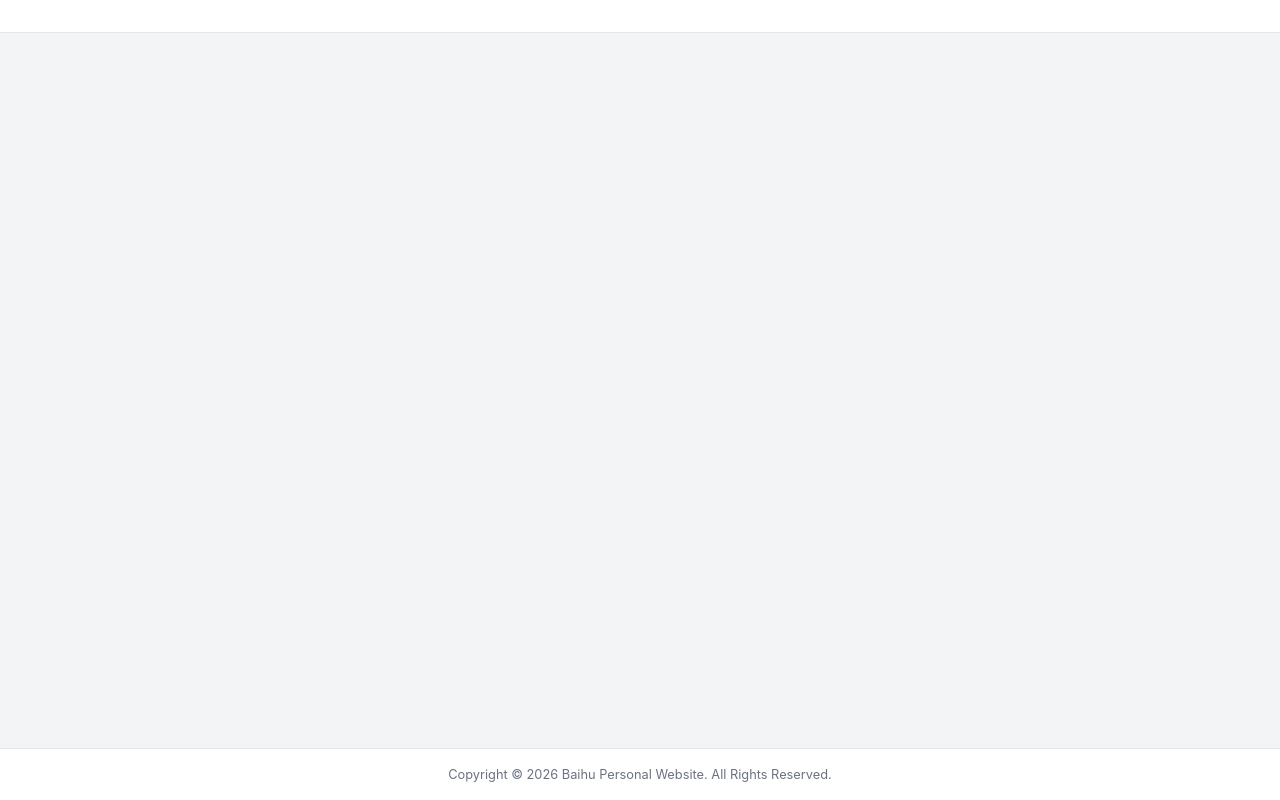
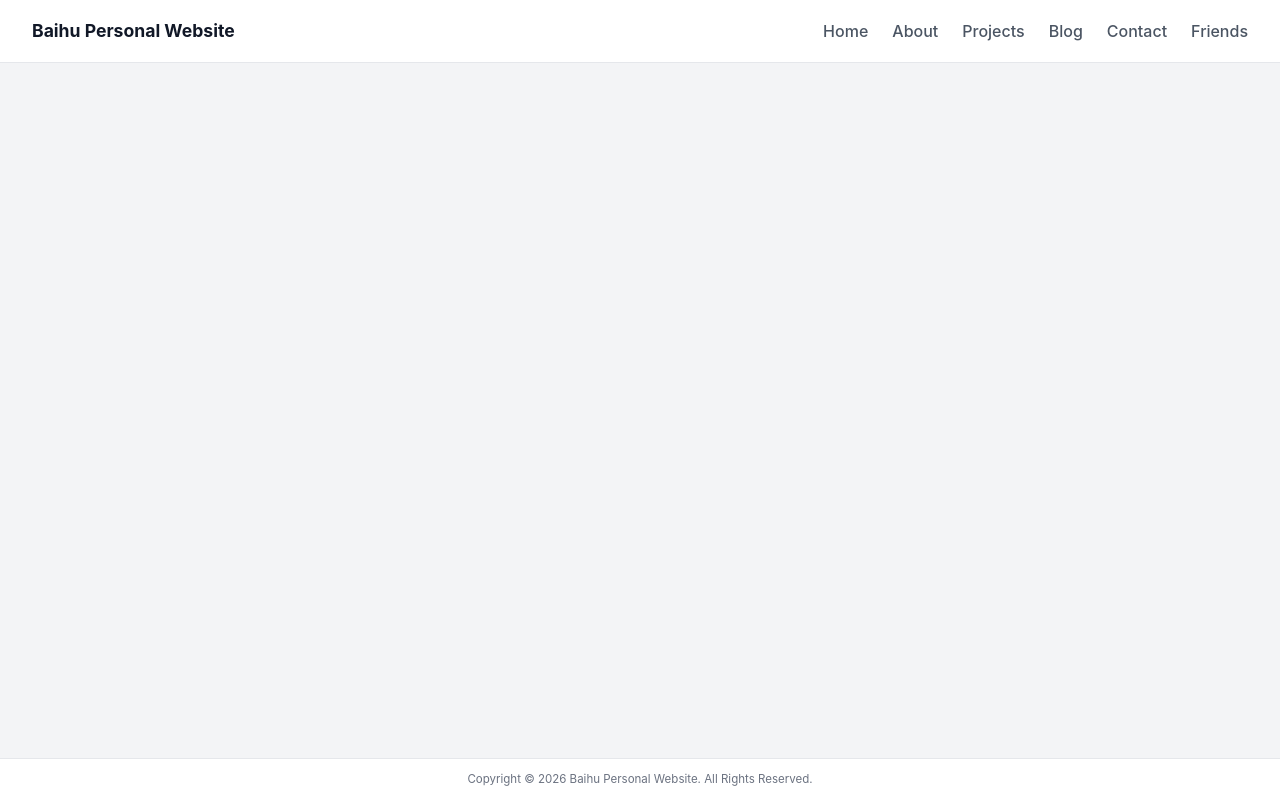
Before and after one commit to baihufox3210/my-dashboard, a React (Vite) app: page / in a window 1280 px wide. Built offline with nearby package versions, Linux system fonts and the light colour scheme.

Commit message:
refactor: update TopBar component structure and styles

```diff
--- a/src/App.css
+++ b/src/App.css
@@ -10,7 +10,8 @@
   display: flex;
   align-items: center;
   justify-content: space-between;
-  padding: 1rem 2rem;
+  gap: 1rem;
+  padding: 1.1rem 2rem;
   background: #ffffff;
   border-bottom: 1px solid #e5e7eb;
   position: sticky;
@@ -18,55 +19,26 @@
   z-index: 10;
 }
 
-.brand-block,
-.user-block {
-  display: flex;
-  align-items: center;
-  gap: 0.75rem;
-}
-
-.brand-mark,
-.avatar {
-  width: 2rem;
-  height: 2rem;
-  border-radius: 50%;
-  display: flex;
-  align-items: center;
-  justify-content: center;
-  background: #111827;
-  color: #ffffff;
+.brand-block {
   font-weight: 700;
+  font-size: 1.1rem;
+  color: #111827;
+  white-space: nowrap;
 }
 
 .nav {
   display: flex;
   align-items: center;
-  gap: 1.25rem;
+  justify-content: flex-end;
+  gap: 1.5rem;
+  flex-wrap: wrap;
 }
 
 .nav-item {
   color: #4b5563;
   text-decoration: none;
-  font-size: 0.95rem;
-}
-
-.ghost-button,
-.primary-button {
-  border: none;
-  border-radius: 0.75rem;
-  padding: 0.7rem 1rem;
-  font-weight: 600;
-  cursor: pointer;
-}
-
-.ghost-button {
-  background: #e5e7eb;
-  color: #111827;
-}
-
-.primary-button {
-  background: #111827;
-  color: #ffffff;
+  font-size: 1rem;
+  font-weight: 500;
 }
 
 .main-page {
@@ -78,11 +50,11 @@
   display: flex;
   justify-content: center;
   align-items: center;
-  padding: 1rem 2rem;
+  padding: 0.75rem 1.5rem;
   border-top: 1px solid #e5e7eb;
   background: #ffffff;
   color: #6b7280;
-  font-size: 0.8rem;
+  font-size: 0.72rem;
   position: sticky;
   bottom: 0;
 }
@@ -100,6 +72,6 @@
   }
 
   .nav {
-    flex-wrap: wrap;
+    justify-content: center;
   }
 }
--- a/src/components/TopBar.tsx
+++ b/src/components/TopBar.tsx
@@ -1,5 +1,19 @@
+const navItems = ['Home', 'About', 'Projects', 'Blog', 'Contact', 'Friends']
+
 function TopBar() {
-  return <header className="topbar" aria-label="Top bar" />
+  return (
+    <header className="topbar" aria-label="Top bar">
+      <div className="brand-block">Baihu Personal Website</div>
+
+      <nav className="nav" aria-label="Main navigation">
+        {navItems.map((item) => (
+          <a key={item} href="#" className="nav-item">
+            {item}
+          </a>
+        ))}
+      </nav>
+    </header>
+  )
 }
 
 export default TopBar
```
